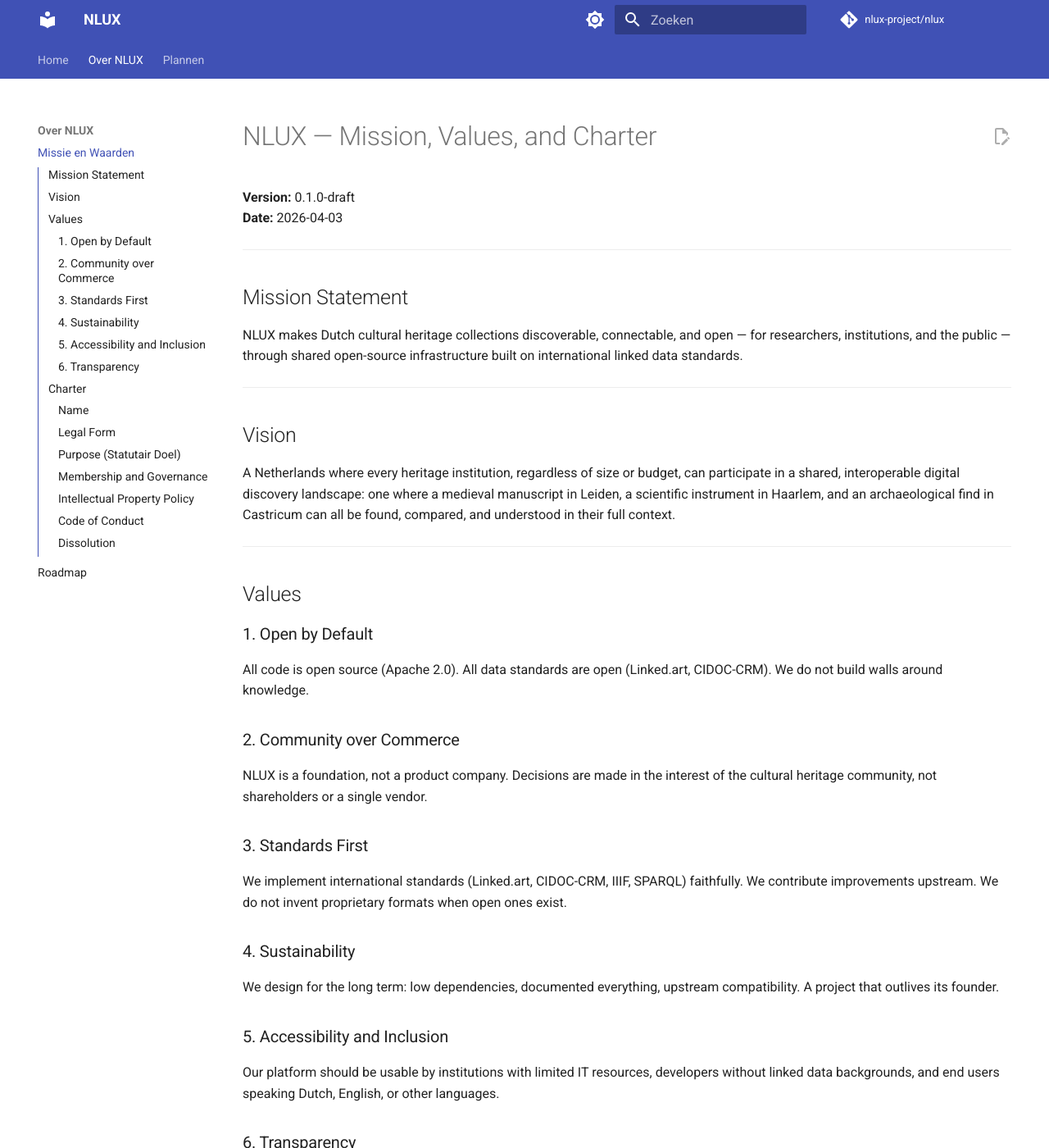
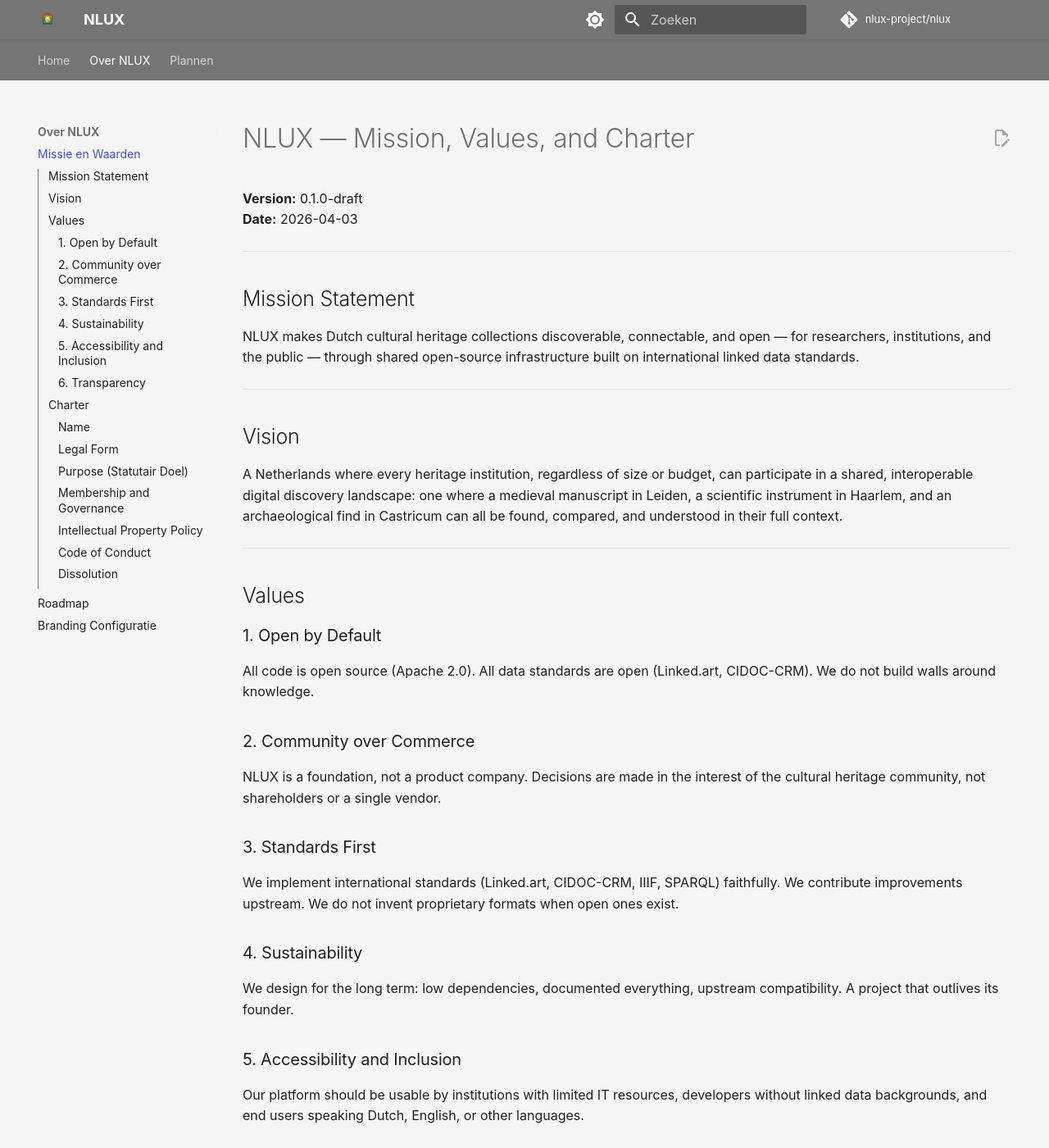
Before and after one commit to nlux-project/nlux, an MkDocs documentation site: the page built from docs/NLUX-mission-values.md, in a window 1280 px wide and 1400 px high. Shown: the whole window at 82% size. Built offline with MkDocs 1.6.1 and Material for MkDocs 9.7.7, drawn with Linux system fonts in a browser that asks for light colours; comment, search, counter and statistics services are not loaded.

Commit message:
issue #12 first update

```diff
--- a/docker-compose.yml
+++ b/docker-compose.yml
@@ -32,6 +32,7 @@ services:
       - USE_LOCAL_CONFIG_JSON=yes
     volumes:
       - ./docker/frontend-config.json:/app/config.json:ro
+      - ./assets/logo_620x620_nlux.png:/app/public/nlux-logo.png:ro
     depends_on:
       api:
         condition: service_healthy
--- /dev/null
+++ b/docs/stylesheets/brand.css
@@ -0,0 +1,21 @@
+:root {
+  --md-text-font: Inter, ui-sans-serif, system-ui, -apple-system, BlinkMacSystemFont, "Segoe UI", sans-serif;
+  --md-code-font: "SFMono-Regular", ui-monospace, "Cascadia Code", "Roboto Mono", Menlo, monospace;
+}
+
+[data-md-color-scheme="default"] {
+  --md-default-bg-color: #f5f5f5;
+}
+
+.md-header {
+  box-shadow: none;
+  border-bottom: 1px solid rgba(17, 24, 39, 0.08);
+}
+
+.md-tabs {
+  border-bottom: 1px solid rgba(17, 24, 39, 0.08);
+}
+
+.md-content__inner {
+  border-radius: 16px;
+}
--- a/mkdocs.yaml
+++ b/mkdocs.yaml
@@ -8,16 +8,18 @@ edit_uri: edit/main/docs/
 theme:
   name: material
   language: nl
+  logo: assets/nlux-logo.png
+  favicon: assets/nlux-logo.png
   palette:
     - scheme: default
-      primary: indigo
-      accent: indigo
+      primary: grey
+      accent: blue grey
       toggle:
         icon: material/brightness-7
         name: Schakel naar donker
     - scheme: slate
-      primary: indigo
-      accent: indigo
+      primary: blue grey
+      accent: grey
       toggle:
         icon: material/brightness-4
         name: Schakel naar licht
@@ -38,11 +40,15 @@ markdown_extensions:
   - pymdownx.details
   - pymdownx.superfences
 
+extra_css:
+  - stylesheets/brand.css
+
 nav:
   - Home: index.md
   - Over NLUX:
       - Missie en Waarden: NLUX-mission-values.md
       - Roadmap: NLUX-roadmap.md
+      - Branding Configuratie: NLUX-branding-config.md
   - Plannen:
       - Technisch Implementatieplan: NLUX-technical-implementation-plan.md
       - Businessplan: NLUX-business-plan.md
```
Also changed, not shown: docs/NLUX-branding-config.md (added, +37 -0 lines), docs/assets/nlux-logo.png (added), 4 other files.
